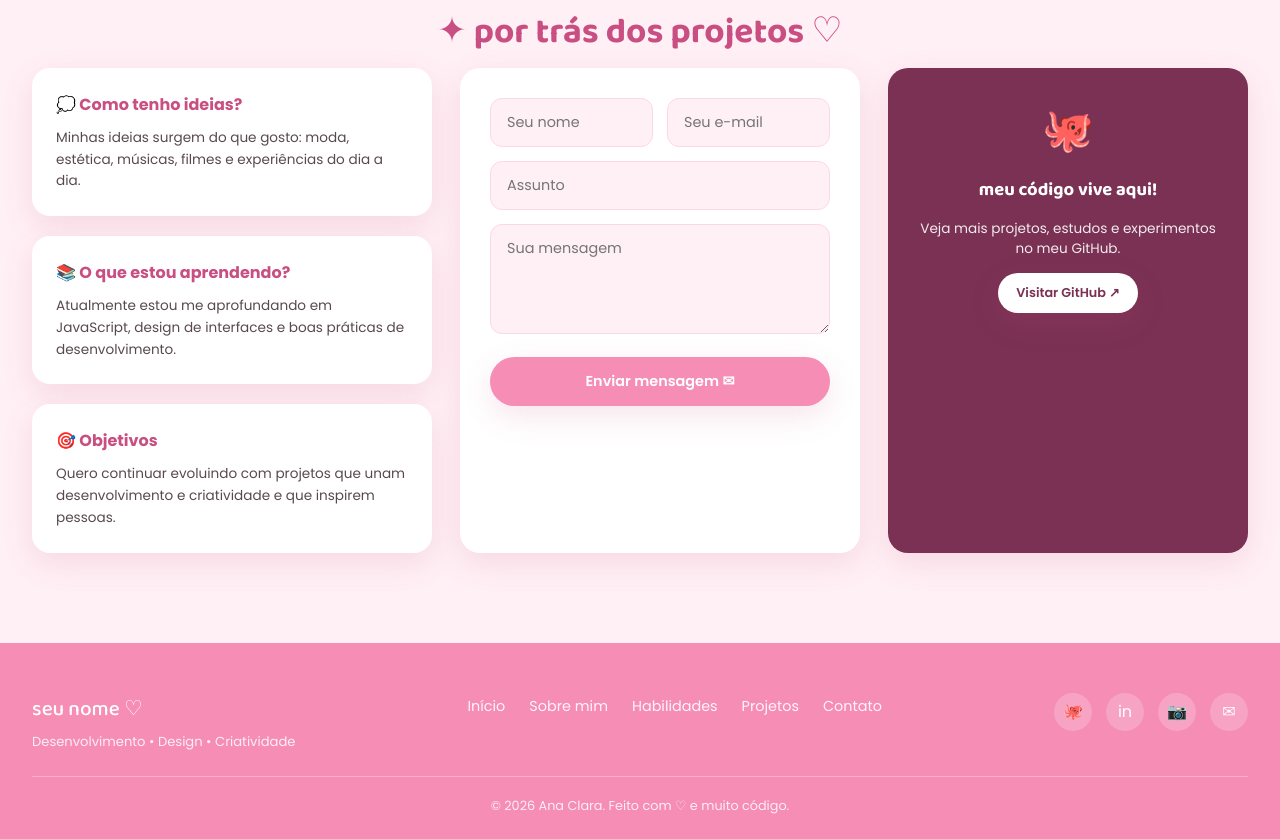
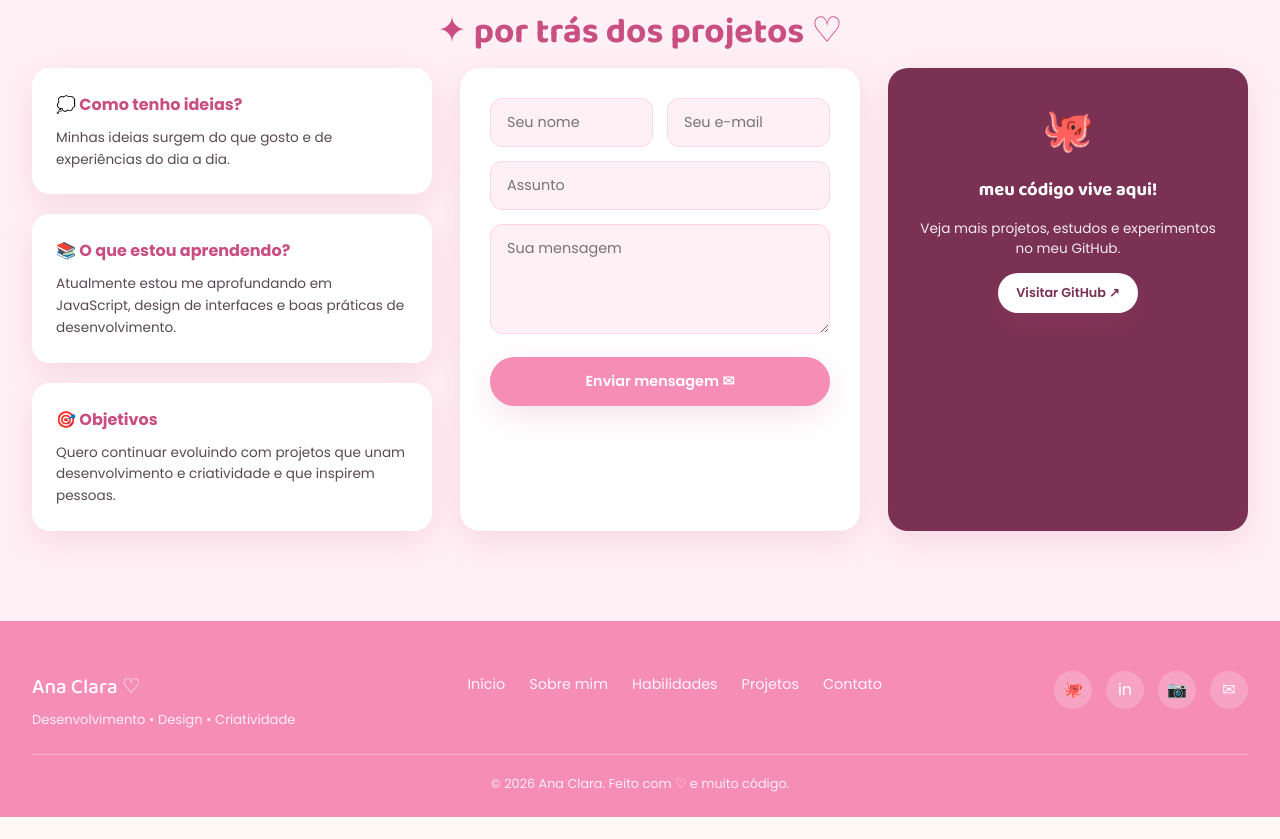
Before and after one commit to EnasChiari/Portif-lio-, a plain HTML site: page index.html in a window 1280 px wide. Shown: the part 3660-4499 px from the top of the page. After the commit the page ends 4477 px from the top, so only its background shows below. Drawn offline with nearby package versions, Linux system fonts and the light colour scheme.

Commit message:
Update personal information in index.html

```diff
--- a/index.html
+++ b/index.html
@@ -636,7 +636,7 @@
     <div class="qa-cards" data-aos="fade-up">
       <div class="qa-card">
         <h5>💭 Como tenho ideias?</h5>
-        <p>Minhas ideias surgem do que gosto: moda, estética, músicas, filmes e experiências do dia a dia.</p>
+        <p>Minhas ideias surgem do que gosto e de experiências do dia a dia.</p>
       </div>
       <div class="qa-card">
         <h5>📚 O que estou aprendendo?</h5>
@@ -662,8 +662,7 @@
       <div class="gh-icon">🐙</div>
       <h5 style="font-family:var(--font-display); font-size:1.15rem;">meu código vive aqui!</h5>
       <p>Veja mais projetos, estudos e experimentos no meu GitHub.</p>
-      <!-- 🔗 LINK EXTERNO: URL do seu perfil do GitHub -->
-      <a href="https://github.com/SEU-USUARIO" target="_blank" rel="noopener noreferrer" class="btn btn-primary btn-sm" style="background:#fff; color:var(--vinho);">Visitar GitHub ↗</a>
+      <a href="https://github.com/EnasChiari" target="_blank" rel="noopener noreferrer" class="btn btn-primary btn-sm" style="background:#fff; color:var(--vinho);">Visitar GitHub ↗</a>
     </div>
   </div>
 </section>
@@ -672,7 +671,7 @@
 <footer>
   <div class="footer-wrap">
     <div>
-      <div class="footer-logo">seu nome ♡</div>
+      <div class="footer-logo">Ana Clara ♡</div>
       <p style="font-size:.82rem; opacity:.85; margin-top:6px;">Desenvolvimento • Design • Criatividade</p>
     </div>
     <nav class="footer-links" aria-label="Navegação do rodapé">
```
